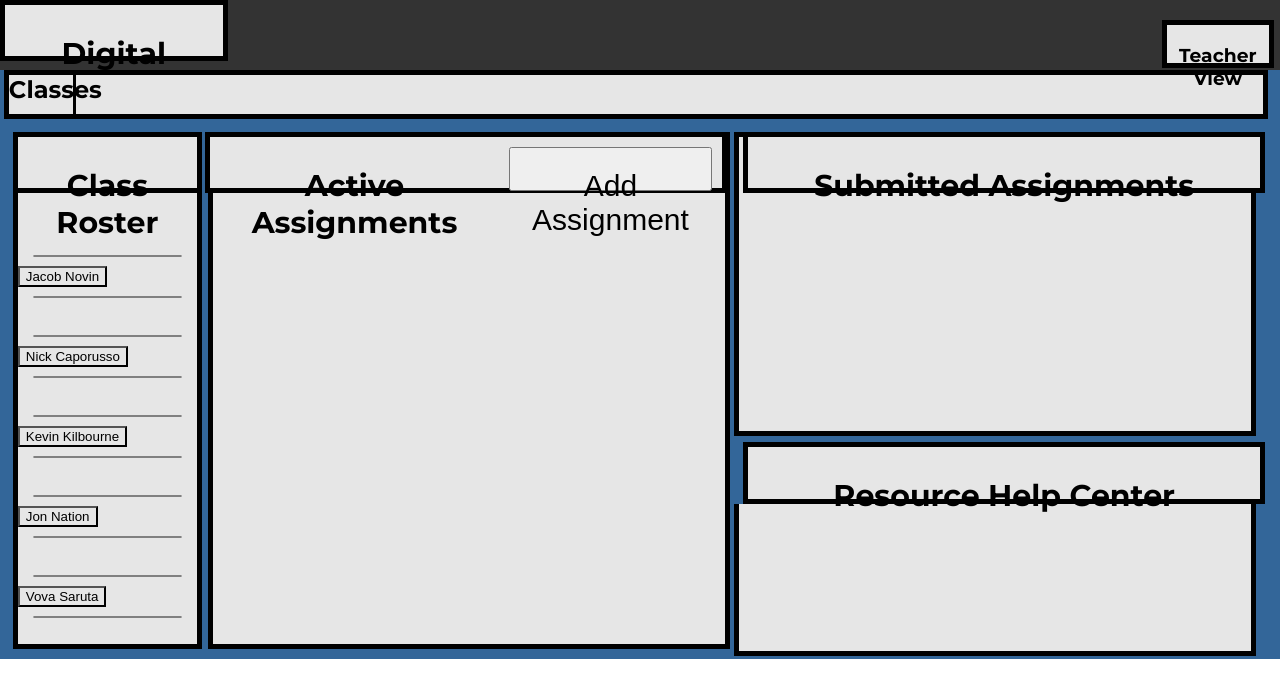
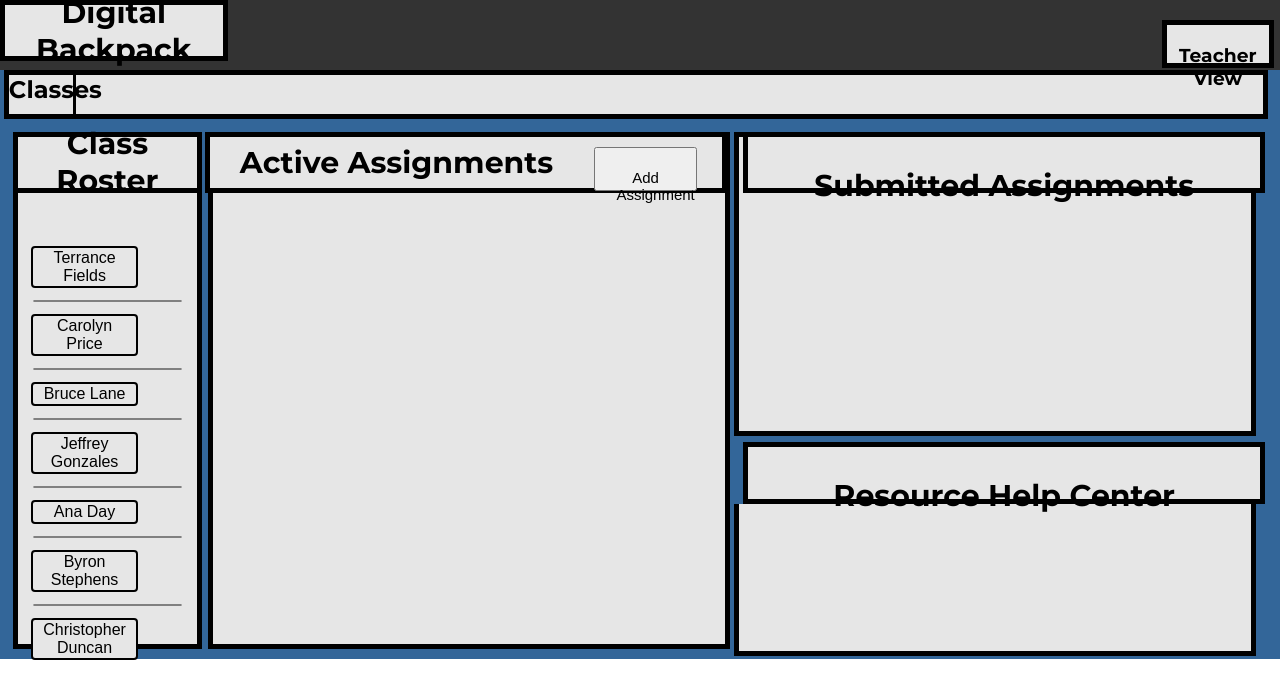
Before and after one commit to kevkilbourne/DigiPackWebpage, a Django app: page /teacher/ in a window 1280 px wide. Shown: the top 699 px of the page. Run offline with Django 4.2, Linux system fonts and the light colour scheme.

Commit message:
More CSS improvement for the teacher webpage

```diff
--- a/DigitalBackpack/static/css/teacherWeb.css
+++ b/DigitalBackpack/static/css/teacherWeb.css
@@ -40,13 +40,47 @@ p {
 .notFlagged {
   background-color: #e6e6e6;
   font-weight: normal;
-  color: black;
+
+  font-size: 16px;
+  border-radius: 4px;
+  border: 2px solid black;
+  transition-duration: 0.2s;
+  width: 60%;
+  position: relative;
+  left: 13px;
 }
 
 .flagged {
   background-color: #fc5c51;
   font-weight: bolder;
+
+  font-size: 16px;
+  border-radius: 4px;
+  border: 2px solid black;
+  transition-duration: 0.2s;
+  width: 60%;
+  position: relative;
+  left: 13px;
+}
+
+.notFlagged:hover {
+  background-color: #ebebeb;
   color: black;
+}
+
+.flagged:hover {
+  background-color: #ebebeb;
+  color: black;
+}
+
+#addAssignmentButton {
+  text-align: center;
+  font-size: 15px;
+  position: absolute;
+  right: 15px;
+  top: 10;
+  width: 20%;
+  height: 60%;
 }
 
 .header {
@@ -62,6 +96,9 @@ p {
   background-color: #e6e6e6;
   vertical-align: middle;
   text-align: center;
+  display: flex;
+  align-items: center;
+  justify-content: center;
 }
 
 .headBoxVersion {
@@ -112,6 +149,9 @@ p {
   vertical-align: middle;
   margin-top: 1vw;
   margin-left: 1vw;
+  display: flex;
+  align-items: center;
+  justify-content: center;
 }
 
 .classRosterBox {
@@ -127,13 +167,13 @@ p {
   margin-left: 1vw;
 }
 
-#rosterHR {
+#rosterLines {
     border: 1px solid #808080;
     border-radius: 5px;
     margin-left: 15px;
     margin-right: 15px;
-    margin-top: 9px;
-    margin-bottom: 9px;
+    margin-top: 12px;
+    margin-bottom: 12px;
 }
 
 .assignmentHeadBox {
@@ -145,6 +185,7 @@ p {
   vertical-align: middle;
   margin-left: 16vw;
   margin-top: 1vw;
+  align-items: center;
 }
 
 .assignmentBox {
--- a/DigitalBackpack/templates/DigitalBackpack/TeacherWebpage.html
+++ b/DigitalBackpack/templates/DigitalBackpack/TeacherWebpage.html
@@ -33,32 +33,26 @@
         </div>
         <div class="classRosterBox">
           <br><br><br><br><br><br>
-          <hr id="rosterHR">
-          <button id="studentFlag1" class="notFlagged" onclick="swapFlag(event, this)">Jacob Novin</button>
-          <hr id="rosterHR">
-          <br>
-          <hr id="rosterHR">
-          <button id="studentFlag2" class="notFlagged" onclick="swapFlag(event, this)">Nick Caporusso</button>
-          <hr id="rosterHR">
-          <br>
-          <hr id="rosterHR">
-          <button id="studentFlag3" class="notFlagged" onclick="swapFlag(event, this)">Kevin Kilbourne</button>
-          <hr id="rosterHR">
-          <br>
-          <hr id="rosterHR">
-          <button id="studentFlag4" class="notFlagged" onclick="swapFlag(event, this)">Jon Nation</button>
-          <hr id="rosterHR">
-          <br>
-          <hr id="rosterHR">
-          <button id="studentFlag5" class="notFlagged" onclick="swapFlag(event, this)">Vova Saruta</button>
-          <hr id="rosterHR">
+          <button id="studentFlag1" class="notFlagged" onclick="swapFlag(event, this)">Terrance Fields</button>
+          <hr id="rosterLines">
+          <button id="studentFlag2" class="notFlagged" onclick="swapFlag(event, this)">Carolyn Price</button>
+          <hr id="rosterLines">
+          <button id="studentFlag3" class="notFlagged" onclick="swapFlag(event, this)">Bruce Lane</button>
+          <hr id="rosterLines">
+          <button id="studentFlag4" class="notFlagged" onclick="swapFlag(event, this)">Jeffrey Gonzales</button>
+          <hr id="rosterLines">
+          <button id="studentFlag5" class="notFlagged" onclick="swapFlag(event, this)">Ana Day</button>
+          <hr id="rosterLines">
+          <button id="studentFlag5" class="notFlagged" onclick="swapFlag(event, this)">Byron Stephens</button>
+          <hr id="rosterLines">
+          <button id="studentFlag5" class="notFlagged" onclick="swapFlag(event, this)">Christopher Duncan</button>
         </div>
       </div>
 
       <div class="assignments">
         <div class="flex-container assignmentHeadBox">
           <h1>Active Assignments</h1>
-          <button type="button">Add Assignment</button>
+          <button type="button" id="addAssignmentButton">Add Assignment</button>
         </div>
         <div class="assignmentBox">
 
```
